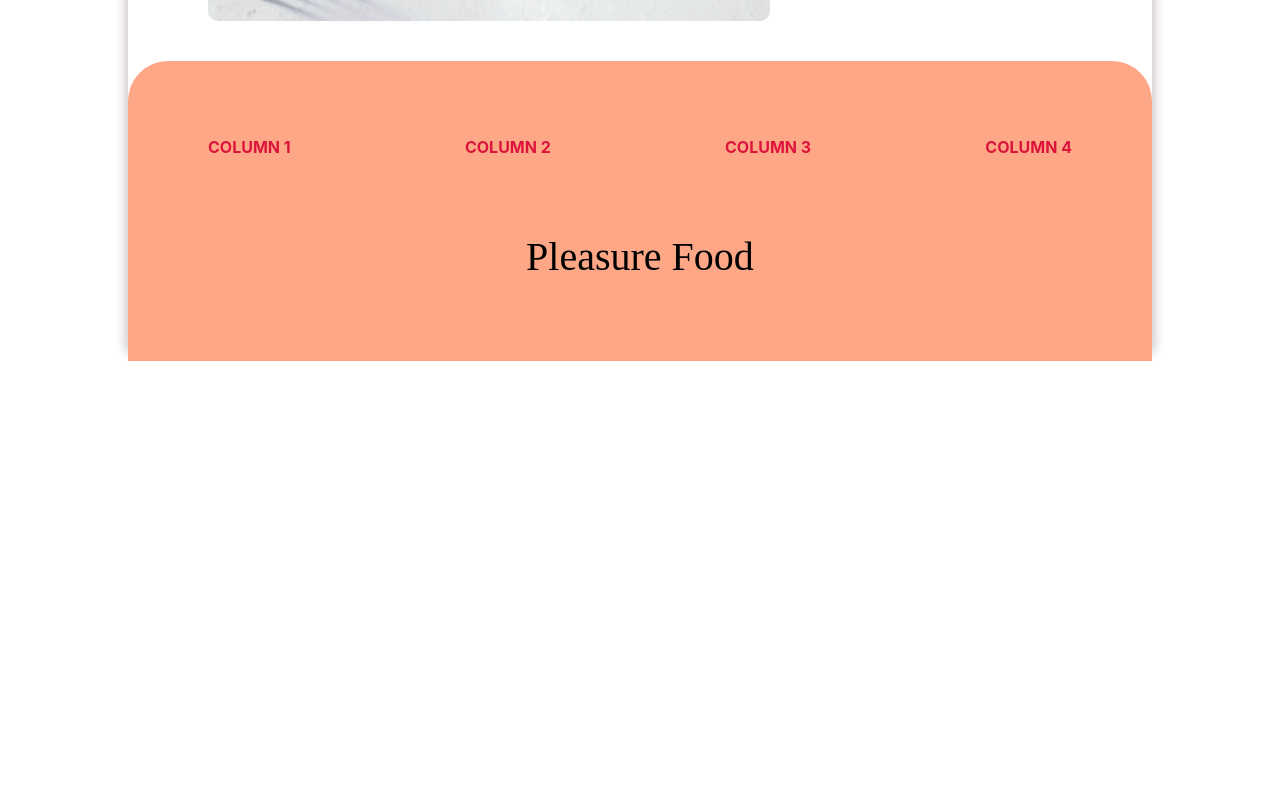
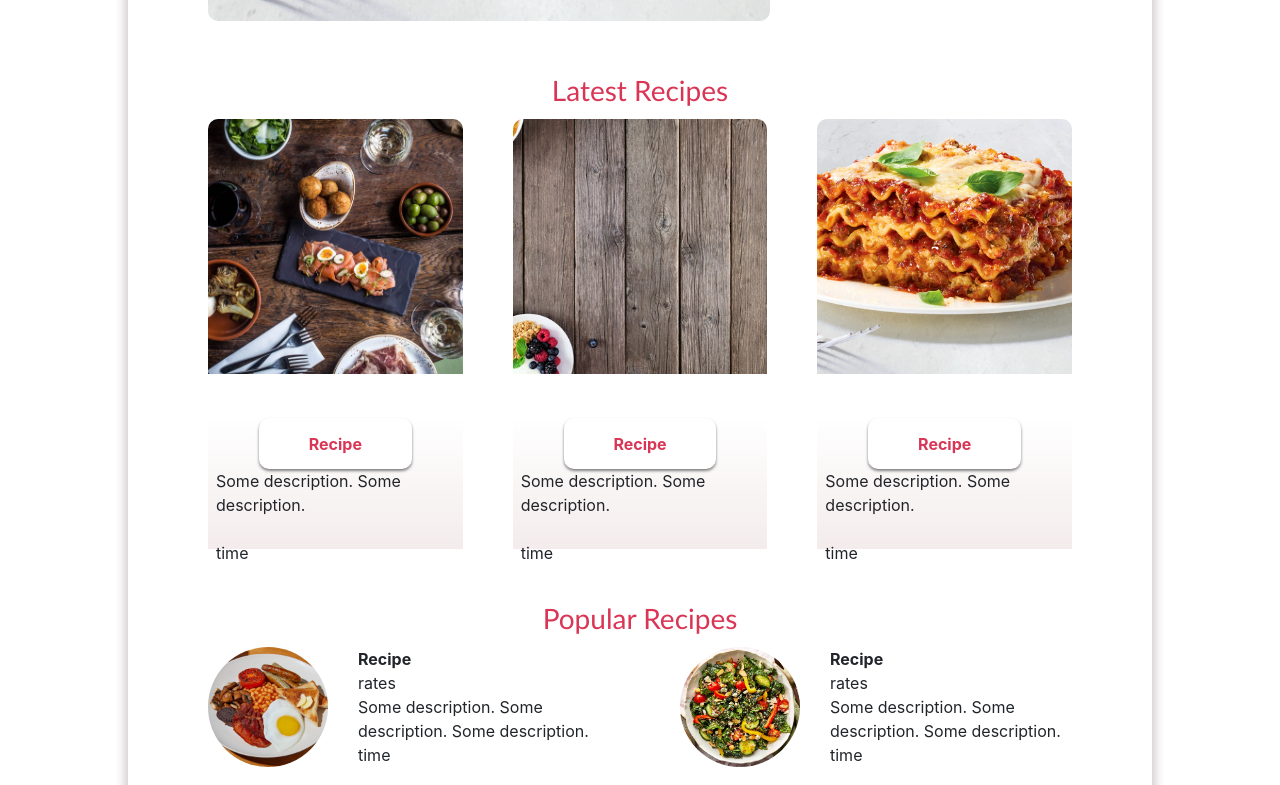
Before and after one commit to De-Lynn/food-base, a React (Create React App) app: page / in a window 1280 px wide. Shown: the part 995-1780 px from the top of the page. Before the commit the page ends 1356 px from the top, so only its background shows below. Built offline with nearby package versions, Linux system fonts and the light colour scheme.

Commit message:
main page layout

```diff
--- a/src/App.tsx
+++ b/src/App.tsx
@@ -7,6 +7,8 @@ import Header from './components/Header'
 import Categories from './components/Categories';
 import RandomRecipe from './components/RandomRecipe';
 import Footer from './components/Footer';
+import LatestRecipes from './components/LatestRecipes';
+import PopularRecipes from './components/PopularRecipes';
 
 function App() {
 
@@ -40,9 +42,7 @@ function App() {
       <RandomRecipe />
 
       {/* latest recipes */}
-      <div>
-
-      </div>
+      <LatestRecipes />
 
       {/* vote */}
       <div>
@@ -50,9 +50,7 @@ function App() {
       </div>
 
       {/* popular recipes */}
-      <div>
-
-      </div>
+      <PopularRecipes />
 
       {/* footer */}
       <Footer />
--- a/src/components/Categories.scss
+++ b/src/components/Categories.scss
@@ -9,7 +9,7 @@
     display: flex;
     flex-direction: column;
     align-items: center;
-    padding: auto 60px;
+    padding: auto 80px;
     margin: 40px auto;
 }
 
--- a/src/components/Header.scss
+++ b/src/components/Header.scss
@@ -29,7 +29,7 @@
 .social-media {
     display: flex;
     flex-direction: row;
-    justify-content: end;
+    justify-content: flex-end;
     margin-right: 80px;
     width: calc((100% - 160px) / 3);
 }
--- /dev/null
+++ b/src/components/LatestRecipes.scss
@@ -0,0 +1,68 @@
+.latest-recipes-container {
+    display: flex;
+    flex-direction: column;
+    align-items: center;
+    padding: auto 80px;
+    margin: 40px auto;
+}
+
+.latest-recipes {
+    display: flex;
+    flex-direction: row;
+    justify-content: space-between;
+    width: calc(100% - 160px);
+}
+
+.latest-recipe {
+    width: calc((100% - 100px) / 3);
+    height: 430px;
+    position: relative;
+}
+
+.img-container {
+    @function img-width($n) {
+        @return $n
+    }
+    width: 100%;
+    aspect-ratio: 1/1;
+}
+
+.img-container img {
+    object-fit: cover;
+    border-radius: 10px 10px  0 0;
+    width: 100%;
+    aspect-ratio: 1/1;
+    z-index: 1;
+}
+
+.bottom-container {
+    width: 100%;
+    position: absolute;
+    bottom: 0;
+    background: linear-gradient(rgba(244, 236, 236, 0), rgb(244, 236, 236));
+}
+
+.lr-title {
+    color: rgb(217, 54, 86);
+    font-weight: bold;
+    border-radius: 10px;
+    width: 60%;
+    aspect-ratio: 3/1;
+    margin-inline: auto;
+    display: flex;
+    flex-direction: column;
+    align-items: center;
+    justify-content: center;
+    z-index: 2;
+    background: white;
+    box-shadow: 0px 2px 3px grey;
+}
+
+.description {
+    height: 80px;
+    display: flex;
+    flex-direction: column;
+    justify-content: space-between;
+    padding-bottom: 8px;
+    padding-inline: 8px;
+}
--- /dev/null
+++ b/src/components/LatestRecipes.tsx
@@ -0,0 +1,39 @@
+import './LatestRecipes.scss'
+import recipe1 from '../img/main-page-banner.jpg'
+import recipe2 from '../img/banner2.jpg'
+import recipe3 from '../img/lasagna.jpg'
+
+function LatestRecipes() {
+    const recipes = [
+        {id: '1', title: 'Recipe', img: recipe1, desciption: 'Some description. Some description.'},
+        {id: '2', title: 'Recipe', img: recipe2, desciption: 'Some description. Some description.'},
+        {id: '3', title: 'Recipe', img: recipe3, desciption: 'Some description. Some description.'},
+    ]
+
+    return (
+        <div className="latest-recipes-container">
+            <div className="title">Latest Recipes</div>
+            <div className='latest-recipes'>
+                {recipes.map(el => {
+                    return (
+                        <div className='latest-recipe'>
+                            <div className='img-container'>
+                                <img src={el.img} alt="" />
+                            </div>
+                            <div className='bottom-container'>
+                                <div className='lr-title'><span>{el.title}</span></div>
+                                <div className='description'>
+                                    <span>{el.desciption}</span>
+                                    <br/>
+                                    <span>time</span>
+                                </div>
+                            </div>
+                        </div>
+                    )
+                })}
+            </div>
+        </div>
+    )
+}
+
+export default LatestRecipes
--- /dev/null
+++ b/src/components/PopularRecipes.scss
@@ -0,0 +1,42 @@
+.popular-recipes-container {
+    display: flex;
+    flex-direction: column;
+    align-items: center;
+    margin: 40px auto;
+}
+
+.popular-recipes {
+    width: calc(100% - 160px);
+    display: grid;
+    grid-template-columns: 1fr 1fr;
+    column-gap: 80px;
+    row-gap: 40px;
+
+}
+
+.popular-recipe {
+    display: flex;
+    flex-direction: row;
+    justify-content: flex-start;
+    height: 120px;
+}
+
+.pr-img {
+    height: 100%;
+    aspect-ratio: 1/1;
+}
+
+.pr-img img {
+    height: 100%;
+    width: 100%;
+    object-fit: cover;
+    border-radius: 50%;
+}
+
+.descr-container {
+    margin-left: 30px;
+}
+
+.pr-title {
+    font-weight: bold;
+}
--- /dev/null
+++ b/src/components/PopularRecipes.tsx
@@ -0,0 +1,39 @@
+import './PopularRecipes.scss'
+import recipe1 from '../img/breakfast.jpg'
+import recipe2 from '../img/lunch.jpg'
+import recipe3 from '../img/snack.jpeg'
+import recipe4 from '../img/brunch.jpg'
+
+function PopularRecipes() {
+    const recipes = [
+        {id: '1', title: 'Recipe', img: recipe1, desciption: 'Some description. Some description. Some description.'},
+        {id: '2', title: 'Recipe', img: recipe2, desciption: 'Some description. Some description. Some description.'},
+        {id: '3', title: 'Recipe', img: recipe3, desciption: 'Some description. Some description. Some description.'},
+        {id: '4', title: 'Recipe', img: recipe4, desciption: 'Some description. Some description. Some description.'},
+    ]
+
+    return (
+        <div className='popular-recipes-container'>
+            <div className='title'>Popular Recipes</div>
+            <div className='popular-recipes'>
+                {recipes.map(el => {
+                    return (
+                        <div className='popular-recipe'>
+                            <div className='pr-img'>
+                                <img src={el.img} alt="" />
+                            </div>
+                            <div className='descr-container'>
+                                <div className='pr-title'>{el.title}</div>
+                                <div>rates</div>
+                                <div>{el.desciption}</div>
+                                <div>time</div>
+                            </div>
+                        </div>
+                    )
+                })}
+            </div>
+        </div>
+    )
+}
+
+export default PopularRecipes
```
